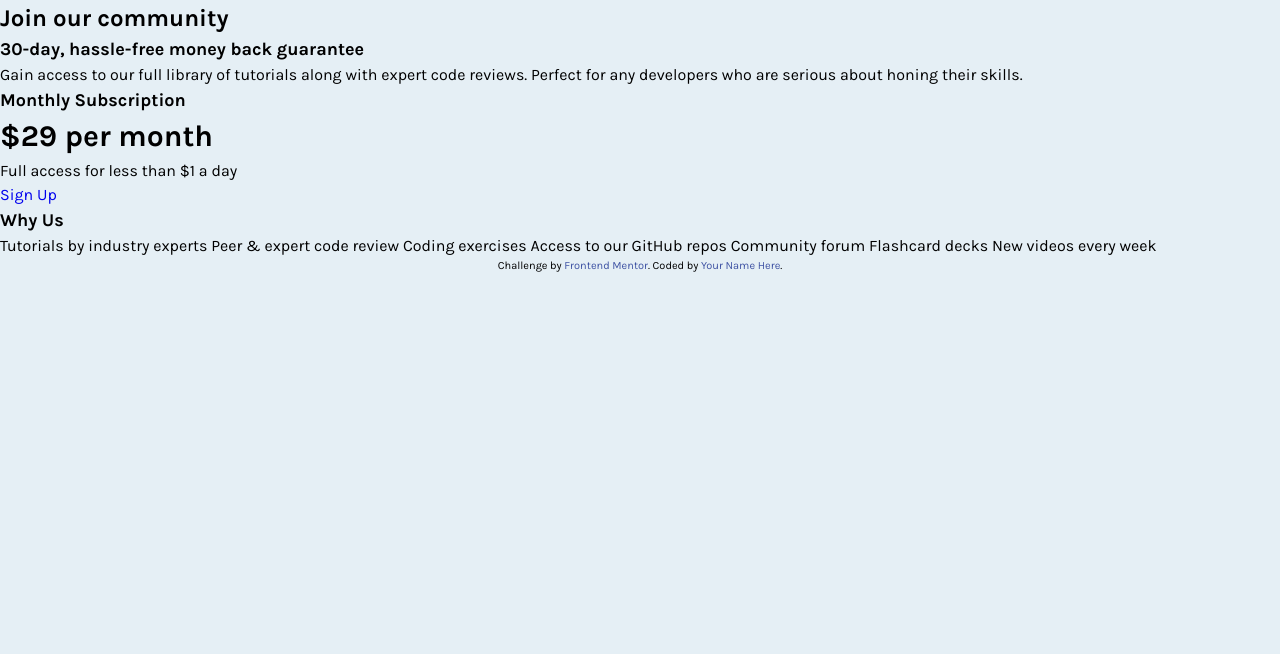
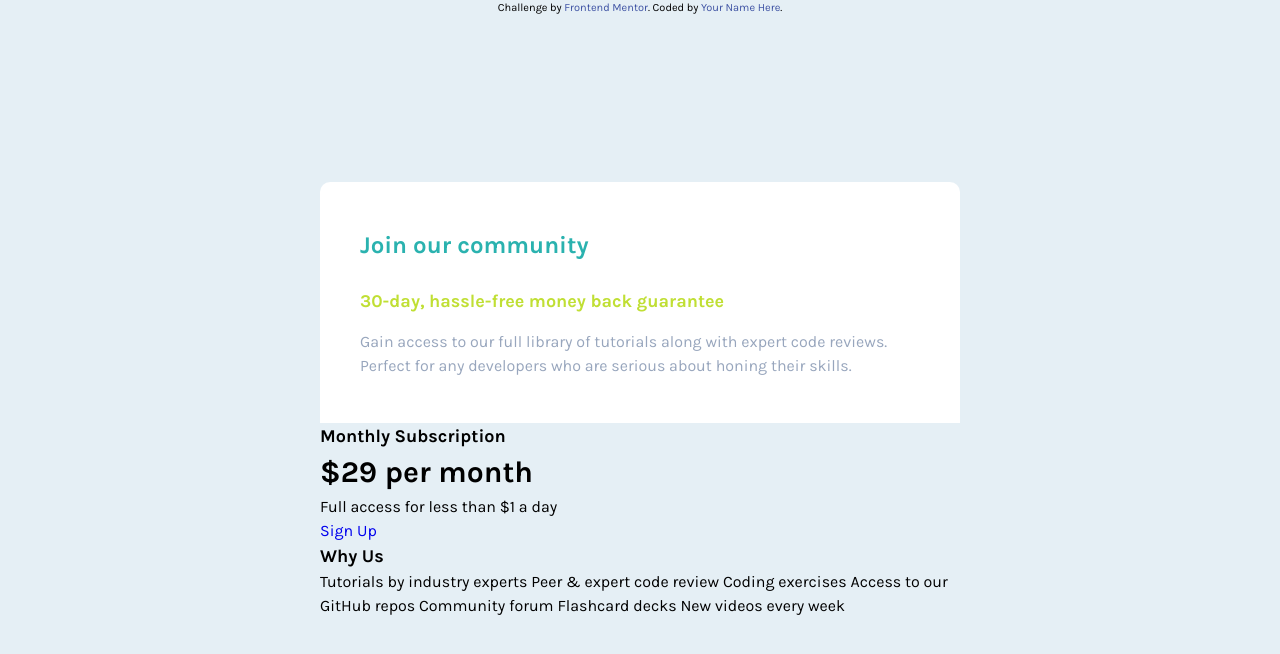
Before and after one commit to vishvas-choudhary/Single-Page-Grid-Component, a plain HTML site: page index.html in a window 1280 px wide. Drawn offline with Linux system fonts and the light colour scheme.

Commit message:
Row-1 Completed

```diff
--- a/scss/_global.scss
+++ b/scss/_global.scss
@@ -7,6 +7,7 @@
 html {
   font-size: 62.5%;
   box-sizing: border-box;
+  position: relative;
 }
 
 body {
@@ -14,6 +15,7 @@ body {
   font-family: "Karla", sans-serif;
   line-height: 1.5;
   background-color: $lightGray;
+  height: 100vh;
 
   @include breakpoint-down(small) {
     font-size: 1.4rem;
--- a/scss/style.scss
+++ b/scss/style.scss
@@ -1,3 +1,41 @@
 @import "variable";
 @import "mixin";
 @import "global";
+
+.main {
+  position: absolute;
+  top: 50%;
+  left: 50%;
+  transform: translate(-50%, -50%);
+  width: 64rem;
+
+  @include breakpoint-down(small) {
+    width: 90%;
+    margin: 0 auto;
+  }
+}
+
+.row-1 {
+  background-color: white;
+  padding: 4.5rem 7rem 4.5rem 4rem;
+  border-top-left-radius: 1rem;
+  border-top-right-radius: 1rem;
+
+  @include breakpoint-down(small) {
+    padding: 3rem 2.5rem 3.5rem 2.5rem;
+  }
+
+  h1 {
+    color: $cyan;
+    margin-bottom: 2.5rem;
+  }
+
+  h2 {
+    color: $brightYellow;
+    margin-bottom: 1.5rem;
+  }
+
+  p {
+    color: $grayishBlue;
+  }
+}
```
Also changed, not shown: scss/style.css, 1 other file.
